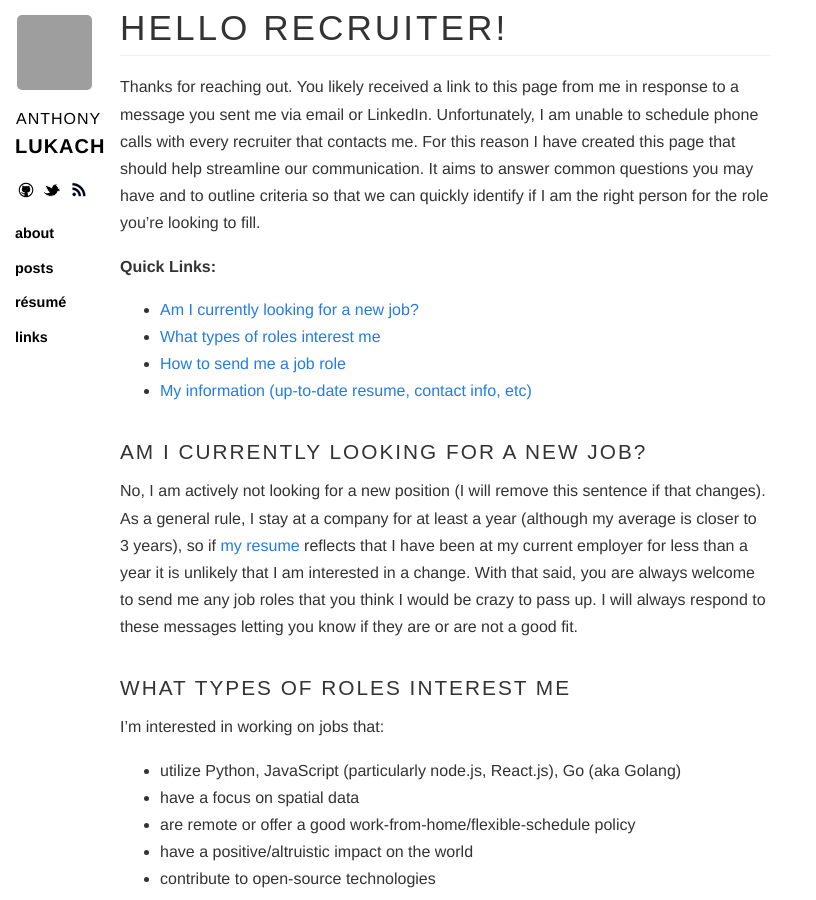
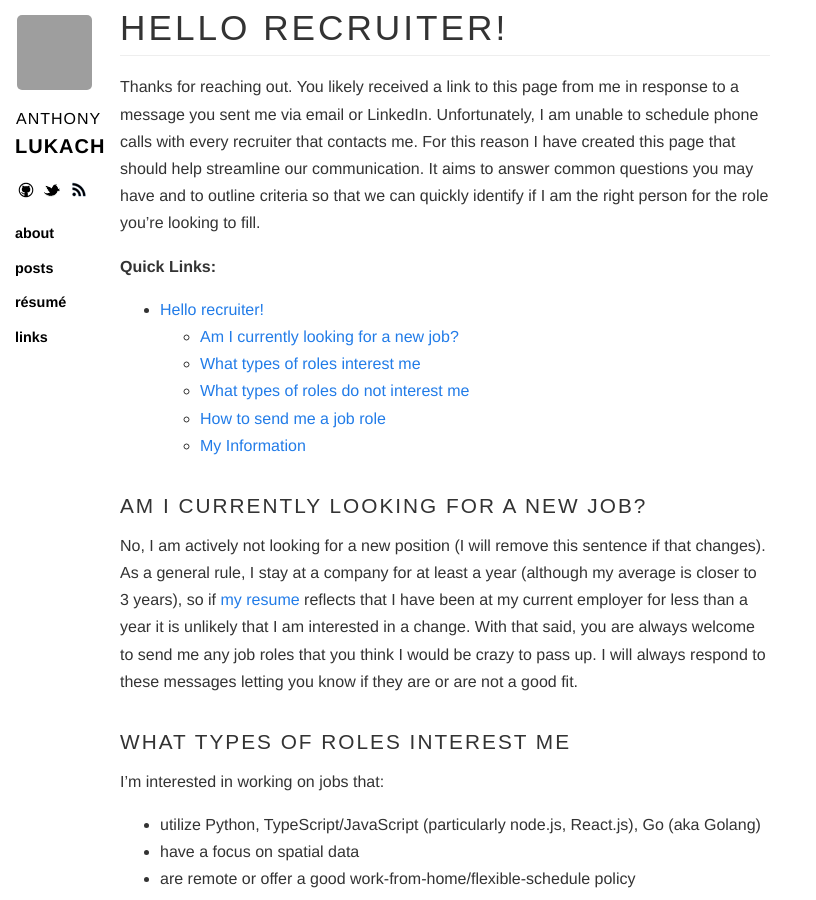
Before and after one commit to alukach/alukach.github.io, a Jekyll site: the page built from hello-recruiter/index.md, in a window 1280 px wide and 900 px high. Shown: the whole window, without its empty margins (0-816 px from the left). Built offline with Jekyll 4.4.1, drawn with Linux system fonts in a browser that asks for light colours; nearby versions of some CDN libraries; grey boxes are pictures that could not be loaded.

Commit message:
Add typescript

```diff
--- a/hello-recruiter/index.md
+++ b/hello-recruiter/index.md
@@ -5,33 +5,35 @@ title: "Hello recruiter!"
 
 # Hello recruiter!
 
-Thanks for reaching out.  You likely received a link to this page from me in response to a message you sent me via email or LinkedIn.  Unfortunately, I am unable to schedule phone calls with every recruiter that contacts me.  For this reason I have created this page that should help streamline our communication.  It aims to answer common questions you may have and to outline criteria so that we can quickly identify if I am the right person for the role you're looking to fill.
+Thanks for reaching out. You likely received a link to this page from me in response to a message you sent me via email or LinkedIn. Unfortunately, I am unable to schedule phone calls with every recruiter that contacts me. For this reason I have created this page that should help streamline our communication. It aims to answer common questions you may have and to outline criteria so that we can quickly identify if I am the right person for the role you're looking to fill.
 
 **Quick Links:**
 
-* [Am I currently looking for a new job?](#am-i-currently-looking-for-a-new-job)
-* [What types of roles interest me](#what-types-of-roles-interest-me)
-* [How to send me a job role](#how-to-send-me-a-job-role)
-* [My information (up-to-date resume, contact info, etc)](#my-information)
+- [Hello recruiter!](#hello-recruiter)
+  - [Am I currently looking for a new job?](#am-i-currently-looking-for-a-new-job)
+  - [What types of roles interest me](#what-types-of-roles-interest-me)
+  - [What types of roles do not interest me](#what-types-of-roles-do-not-interest-me)
+  - [How to send me a job role](#how-to-send-me-a-job-role)
+  - [My Information](#my-information)
 
 ## Am I currently looking for a new job?
 
-No, I am actively not looking for a new position (I will remove this sentence if that changes).  As a general rule, I stay at a company for at least a year (although my average is closer to 3 years), so if [my resume](/resume) reflects that I have been at my current employer for less than a year it is unlikely that I am interested in a change.  With that said, you are always welcome to send me any job roles that you think I would be crazy to pass up.  I will always respond to these messages letting you know if they are or are not a good fit.
+No, I am actively not looking for a new position (I will remove this sentence if that changes). As a general rule, I stay at a company for at least a year (although my average is closer to 3 years), so if [my resume](/resume) reflects that I have been at my current employer for less than a year it is unlikely that I am interested in a change. With that said, you are always welcome to send me any job roles that you think I would be crazy to pass up. I will always respond to these messages letting you know if they are or are not a good fit.
 
 ## What types of roles interest me
 
 I'm interested in working on jobs that:
 
-* utilize Python, JavaScript (particularly node.js, React.js), Go (aka Golang)
-* have a focus on spatial data
-* are remote or offer a good work-from-home/flexible-schedule policy
-* have a positive/altruistic impact on the world
-* contribute to open-source technologies
-* are focussed on understanding large datasets, particularly through machine-learning/artificial-intelligence
-* include working on distributed systems utilizing microservices via container-based (e.g. Docker) and serverless (e.g. AWS Lambda) technologies
-* are full-stack roles
-* are working on systems that experience high usage
-* are working on systems that serve large amounts of data
+- utilize Python, TypeScript/JavaScript (particularly node.js, React.js), Go (aka Golang)
+- have a focus on spatial data
+- are remote or offer a good work-from-home/flexible-schedule policy
+- have a positive/altruistic impact on the world
+- contribute to open-source technologies
+- are focussed on understanding large datasets, particularly through machine-learning/artificial-intelligence
+- include working on distributed systems utilizing microservices via container-based (e.g. Docker) and serverless (e.g. AWS Lambda) technologies
+- are full-stack roles
+- are working on systems that experience high usage
+- are working on systems that serve large amounts of data
 
 I don't expect any role to touch on all of the above details, however more is better.
 
@@ -39,10 +41,10 @@ I don't expect any role to touch on all of the above details, however more is be
 
 At this time, I am likely not the right fit for jobs that:
 
-* expect longtime experience with Java, .NET, or PHP.
-* require a full-time in-office presence
-* require me to relocate
-* are temporary contracts
+- expect longtime experience with Java, .NET, or PHP.
+- require a full-time in-office presence
+- require me to relocate
+- are temporary contracts
 
 These are not deal-breakers, however working around these criteria would likely require a very good fit.
 
@@ -50,14 +52,14 @@ These are not deal-breakers, however working around these criteria would likely
 
 Using the same line-of-communication that you used to initially contact me, please **send me a message with the following information**:
 
-* **Name of company**. If you are unable to name the company, please provide a detailed description of the market in which the company operates and of the product(s) produced by the company.
-* **Technology stack used**
-* **Salary range**
+- **Name of company**. If you are unable to name the company, please provide a detailed description of the market in which the company operates and of the product(s) produced by the company.
+- **Technology stack used**
+- **Salary range**
 
-To save time on both of our parts, **I am only available to schedule a phone conversation after reviewing the above information**.  After receiving the above information, I will get back to you shortly with a determination of whether or not the role is the right fit for my current needs.
+To save time on both of our parts, **I am only available to schedule a phone conversation after reviewing the above information**. After receiving the above information, I will get back to you shortly with a determination of whether or not the role is the right fit for my current needs.
 
 ## My Information
 
-* My most up-to-date resume: [PDF](https://alukach.com/resume/alukach.pdf), [HTML](https://alukach.com/resume/alukach.html), [TXT](https://raw.githubusercontent.com/alukach/alukach.github.io/master/resume/source/alukach.md), _note that I do not offer a Word-based format of my resume_
-* My Github profile: [@alukach](https://github.com/alukach)
-* My LinkedIn account: [in/alukach](https://www.linkedin.com/in/alukach/)
+- My most up-to-date resume: [PDF](https://alukach.com/resume/alukach.pdf), [HTML](https://alukach.com/resume/alukach.html), [TXT](https://raw.githubusercontent.com/alukach/alukach.github.io/master/resume/source/alukach.md), _note that I do not offer a Word-based format of my resume_
+- My Github profile: [@alukach](https://github.com/alukach)
+- My LinkedIn account: [in/alukach](https://www.linkedin.com/in/alukach/)
```
